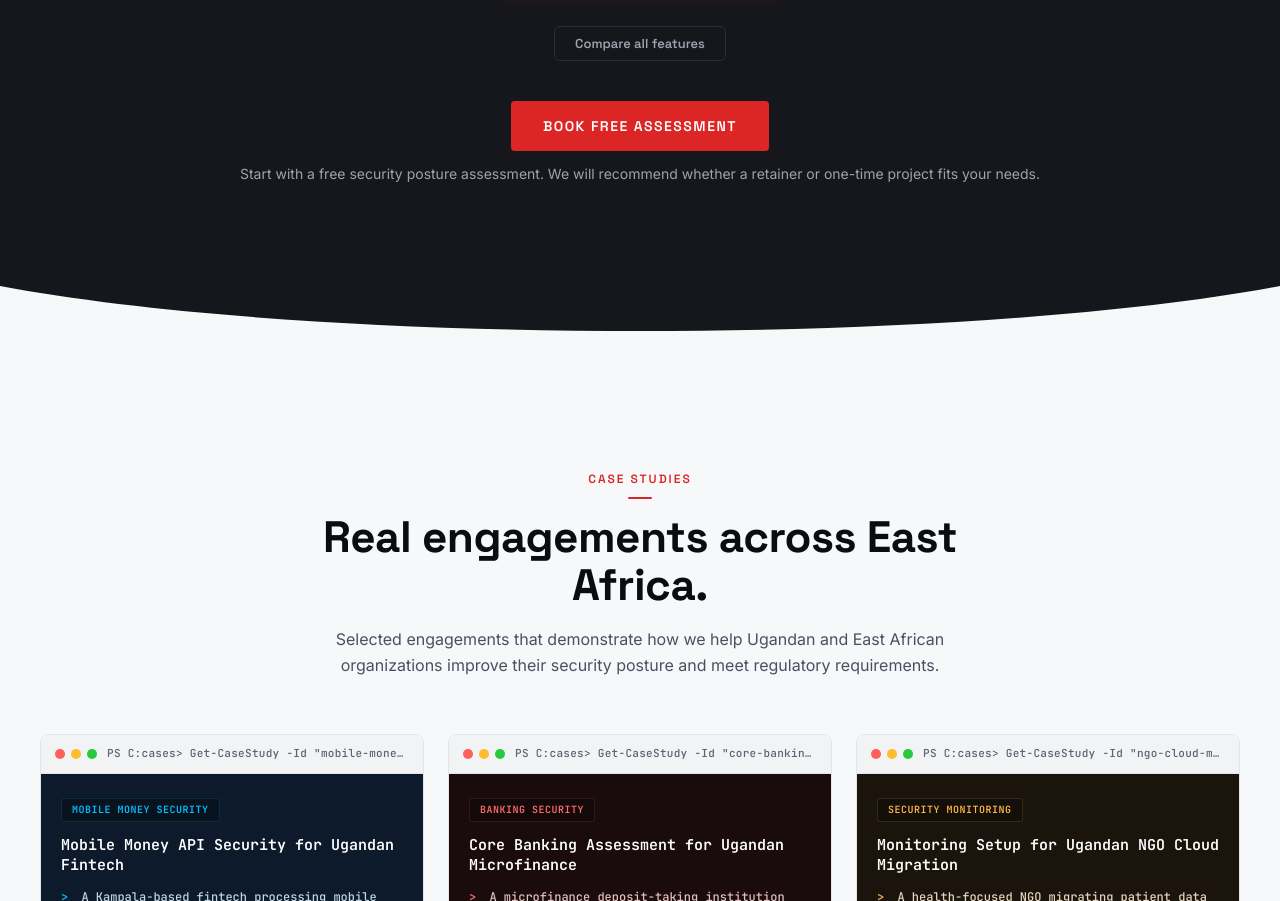
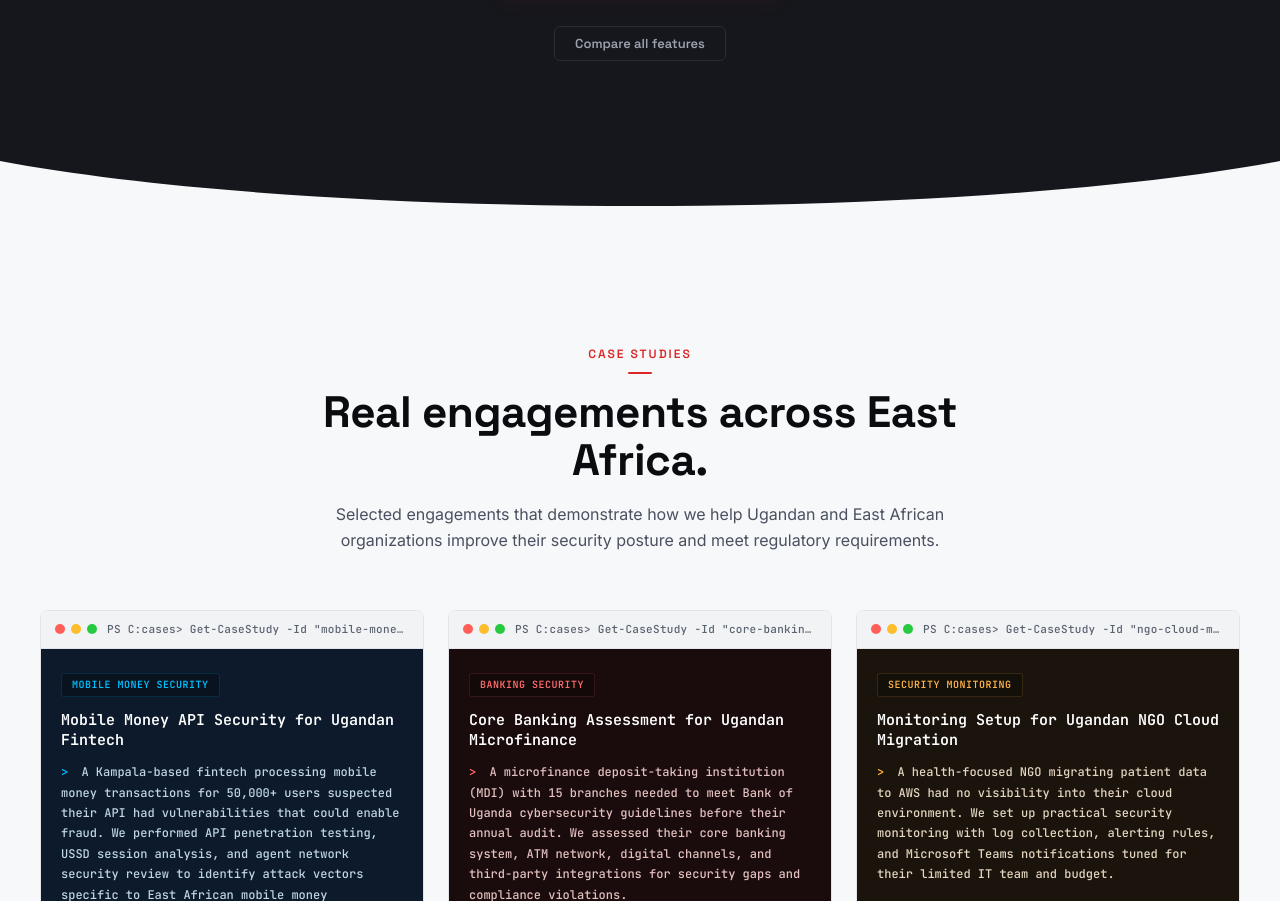
Before and after one commit to chromosems/cybersec-site, a website built with Vite: page cybersec-site/index.html in a window 1280 px wide. Shown: the part 6646-7547 px from the top of the page. Built offline with nearby package versions, Linux system fonts and the light colour scheme.

Commit message:
retainer: remove redundant CTA button (navbar + bottom CTA sufficient)

```diff
--- a/cybersec-site/src/main.ts
+++ b/cybersec-site/src/main.ts
@@ -590,9 +590,6 @@ app.innerHTML = `
       </tbody>
     </table>
   </div>
-    <div class="retainer-cta">
-    <a href="#hero" class="btn-primary">Book Free Assessment</a>
-    <p class="retainer-cta-text">Start with a free security posture assessment. We will recommend whether a retainer or one-time project fits your needs.</p>
   </div>
   </div>
 </section>
--- a/cybersec-site/src/style.css
+++ b/cybersec-site/src/style.css
@@ -1677,17 +1677,6 @@ footer {
   text-align: center;
 }
 
-.retainer-cta {
-  text-align: center;
-  margin-top: 40px;
-}
-
-.retainer-cta-text {
-  font-size: 14px;
-  color: var(--text);
-  margin-top: 12px;
-}
-
 /* Retainer comparison table */
 
 .retainer-table-wrapper {
```
